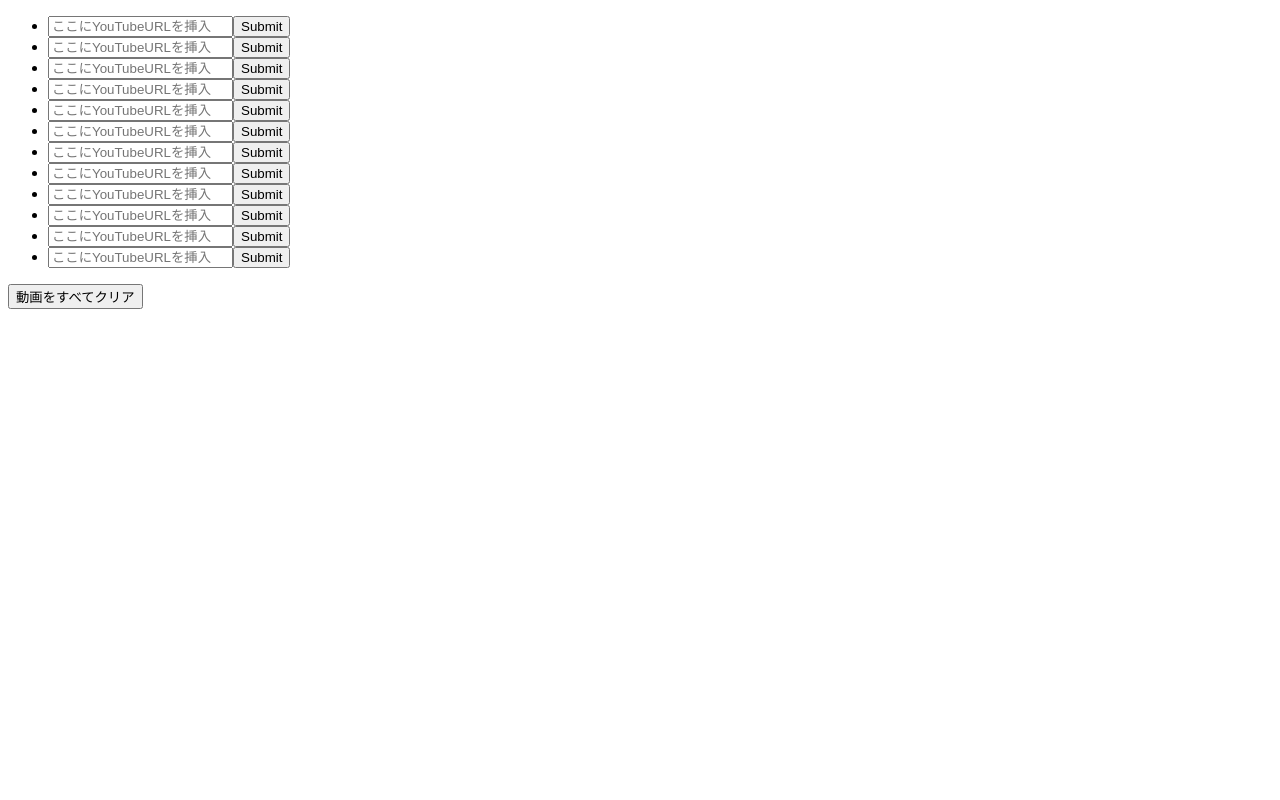
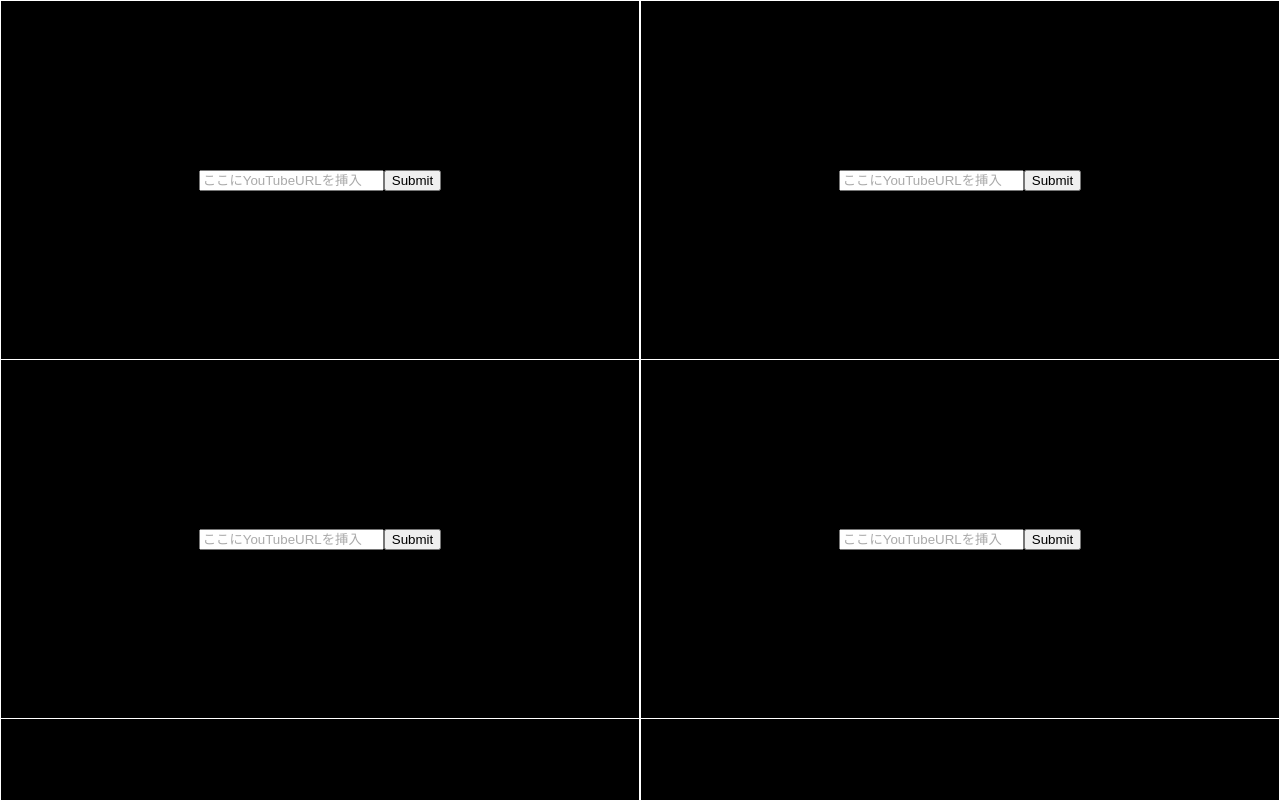
Before and after one commit to aki0923f/youtubeMultipleWindowViewing, a plain HTML site: page 2/index.html in a window 1280 px wide. Shown: the top 800 px of the page. Drawn offline with nearby package versions, Linux system fonts and the light colour scheme; the site is published under a folder, as on GitHub Pages, so addresses that start at the root find nothing.

Commit message:
GitHubPagesは1つディレクトリが挟まるので、ルート相対には向かないため相対パスで書き直し

```diff
--- a/2/index.html
+++ b/2/index.html
@@ -9,9 +9,9 @@
       --grid-column: 2; /* カラム数 */
     }
   </style>
-  <link rel="stylesheet" href="/common/css/style.css">
+  <link rel="stylesheet" href="../common/css/style.css">
   <script src="https://code.jquery.com/jquery-3.7.1.slim.min.js"></script>
-  <script src="/common/js/script.js"></script>
+  <script src="../common/js/script.js"></script>
 </head>
 <body>
   <div id="youtube">
```
Also changed, not shown: index.html (+2 -2 lines).
